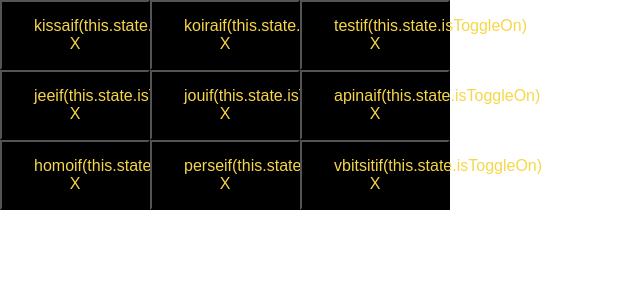
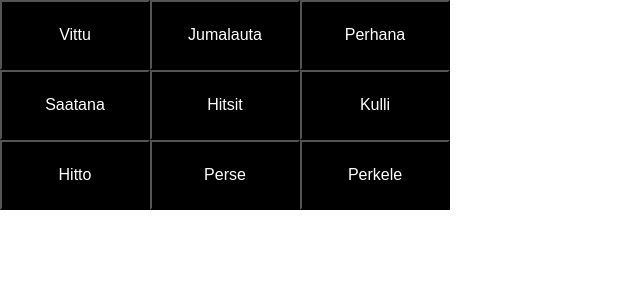
Before and after one commit to Summeli/kirosanabingo, a React (Create React App) app: page / in a window 1280 px wide. Shown: the top 300 px of the page, without its empty margins (0-640 px from the left). Built offline with nearby package versions, Linux system fonts and the light colour scheme.

Commit message:
text stuff is hitting pretty well

```diff
--- a/public/index.html
+++ b/public/index.html
@@ -24,7 +24,7 @@
       work correctly both with client-side routing and a non-root public URL.
       Learn how to configure a non-root public URL by running `npm run build`.
     -->
-    <title>React App</title>
+    <title>Kirosanabingo</title>
   </head>
   <body>
     <noscript>You need to enable JavaScript to run this app.</noscript>
--- a/src/GameBoard.tsx
+++ b/src/GameBoard.tsx
@@ -16,19 +16,19 @@ class GameBoard extends React.Component {
         return(
             <div>
             <div className="board-row">
-              {this.renderGameButton("kissa")}
-              {this.renderGameButton("koira")}
-              {this.renderGameButton("test")}
+              {this.renderGameButton("Vittu")}
+              {this.renderGameButton("Jumalauta")}
+              {this.renderGameButton("Perhana")}
             </div>
             <div className="board-row">
-              {this.renderGameButton("jee")}
-              {this.renderGameButton("jou")}
-              {this.renderGameButton("apina")}
+              {this.renderGameButton("Saatana")}
+              {this.renderGameButton("Hitsit")}
+              {this.renderGameButton("Kulli")}
             </div>
             <div className="board-row">
-              {this.renderGameButton("homo")}
-              {this.renderGameButton("perse")}
-              {this.renderGameButton("vbitsit")}
+              {this.renderGameButton("Hitto")}
+              {this.renderGameButton("Perse")}
+              {this.renderGameButton("Perkele")}
             </div>
           </div>
         );
--- a/src/GameButton.tsx
+++ b/src/GameButton.tsx
@@ -23,9 +23,9 @@ export class GameButton extends Component<Props, ButtonState> {
     }
 
     render() {
-      return <button className='gamebutton' onClick={this.handleClick}>
-        {this.props.text}
-        if(this.state.isToggleOn){<div id='clickeButton'>X</div>}
+      return <button onClick={this.handleClick}
+        className= {this.state.isPressed ? "pressedGameButton" : "notPressedGamebutton"}
+      >{this.props.text}
       </button>
     }
   }
--- a/src/index.css
+++ b/src/index.css
@@ -12,12 +12,11 @@ code {
     monospace;
 }
 
-.gamebutton{
+.notPressedGamebutton{
   z-index: 1;
   background: rgb(0,0,0);
-  color: rgb(247, 214, 72);
+  color: rgb(255, 255, 255);
   font: poppins;
-  padding: 15px 32px;
   text-align: center;
   text-decoration: none;
   display: inline-block;
@@ -26,9 +25,32 @@ code {
   height: 70px;
 }
 
-.clickedButton {
+.pressedGameButton{
+  z-index: 1;
+  background: rgb(0,0,0);
+  color: rgb(255, 255, 255);
+  font: poppins;
+  text-align: center;
+  text-decoration: none;
+  display: inline-block;
+  font-size: 16px;
+  width: 150px;
+  height: 70px;
+}
+
+.pressedGameButton::after{
   z-index: 2;
+  position: absolute;
+  margin-left: -60px;
+  margin-top: -20px;
+  content: 'X';
+  background: transparent;
   color: rgb(247, 214, 72);
   font: poppins-bold;
-  font-size: 20;
+  text-align: center;
+  text-decoration: none;
+  display: inline-block;
+  font-size: 50px;
+  width: 50px;
+  height: 10px;
 }
```
